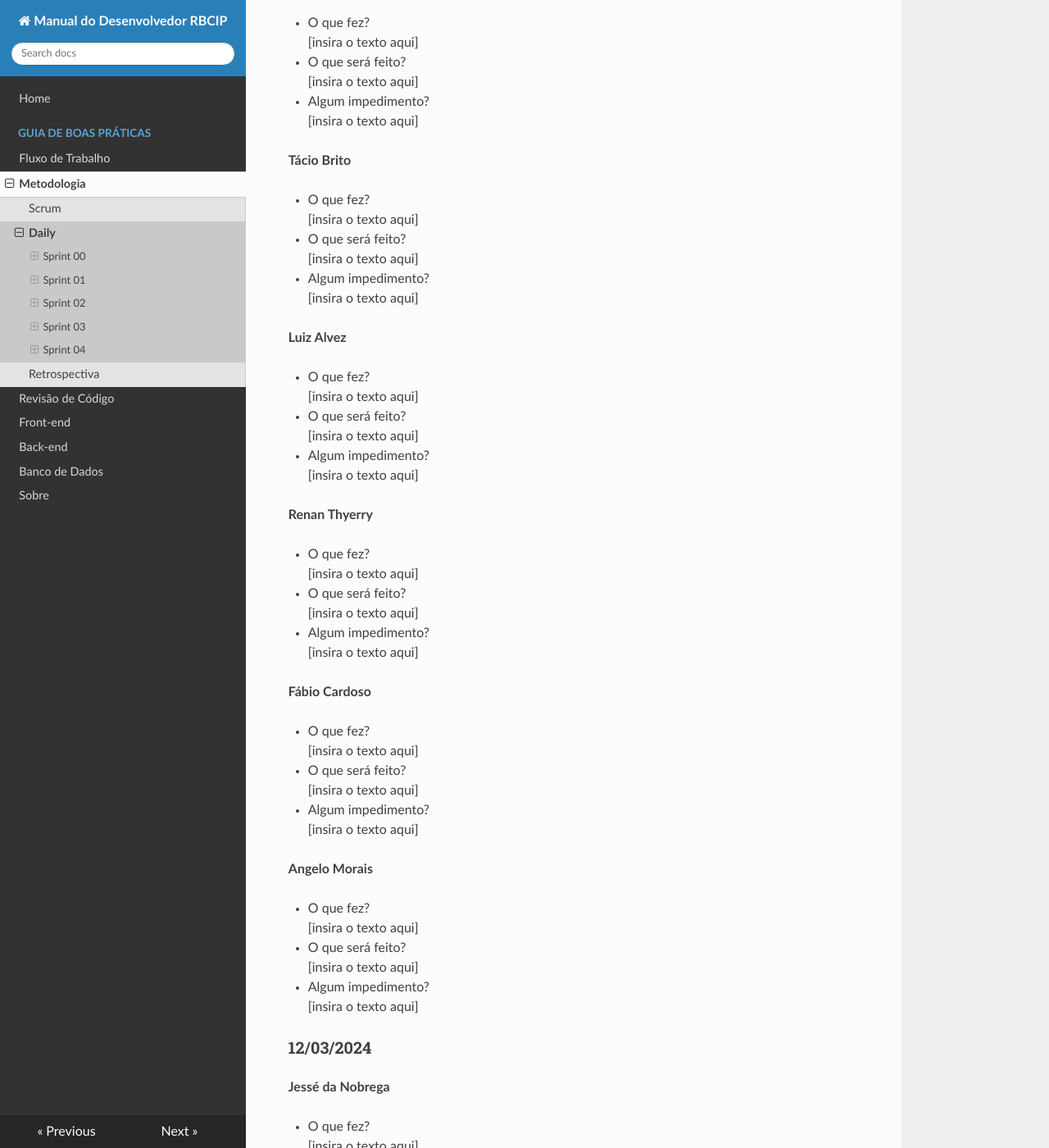
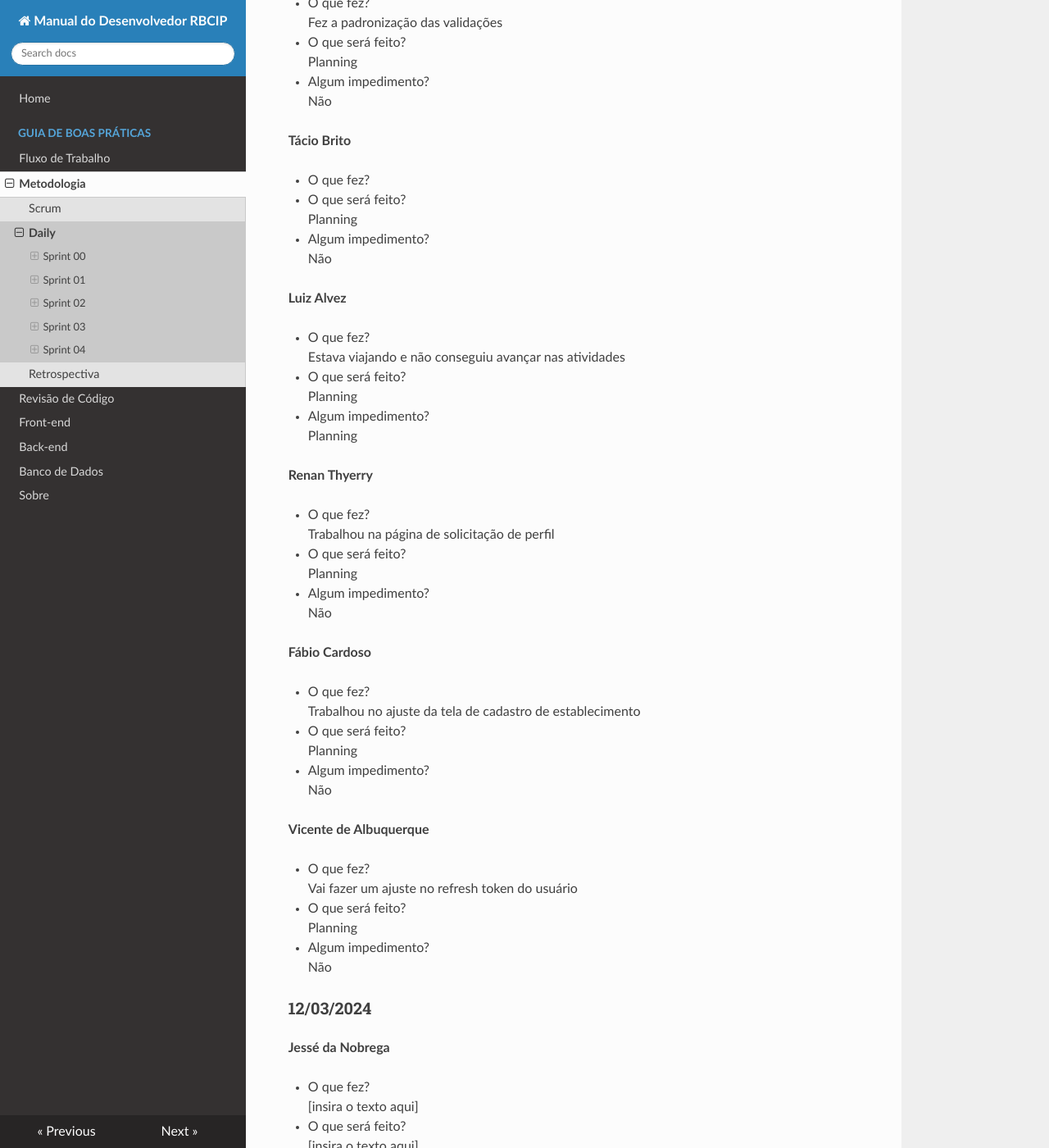
Before and after one commit to jesseazevedo/ManualDesenvolvimento, an MkDocs documentation site: the page built from docs/scrum/daily.md, in a window 1280 px wide and 1400 px high, scrolled down 44468 px. Shown: the whole window at 82% size. Built offline with MkDocs 1.6.1, drawn with Linux system fonts in a browser that asks for light colours; nearby versions of some CDN libraries; some of the changed text lies outside the part shown.

```diff
--- a/docs/scrum/daily.md
+++ b/docs/scrum/daily.md
@@ -1817,70 +1817,70 @@
 
 
 ## Sprint 03
-### 11/03/2024
-
-**Jessé da Nobrega**
-
-* O que fez?
-[insira o texto aqui]
-* O que será feito?
-[insira o texto aqui]
-* Algum impedimento?
-[insira o texto aqui]
-
-**Pedro Henrique**
-
-* O que fez?
-[insira o texto aqui]
-* O que será feito?
-[insira o texto aqui]
-* Algum impedimento?
-[insira o texto aqui]
-
-**Tácio Brito**
-
-* O que fez?
-[insira o texto aqui]
-* O que será feito?
-[insira o texto aqui]
-* Algum impedimento?
-[insira o texto aqui]
-
-**Luiz Alvez**
-
-* O que fez?
-[insira o texto aqui]
-* O que será feito?
-[insira o texto aqui]
-* Algum impedimento?
-[insira o texto aqui]
-
-**Renan Thyerry**
-
-* O que fez?
-[insira o texto aqui]
-* O que será feito?
-[insira o texto aqui]
-* Algum impedimento?
-[insira o texto aqui]
-
-**Fábio Cardoso**
-
-* O que fez?
-[insira o texto aqui]
-* O que será feito?
-[insira o texto aqui]
-* Algum impedimento?
-[insira o texto aqui]
-
-**Angelo Morais**
-
-* O que fez?
-[insira o texto aqui]
-* O que será feito?
-[insira o texto aqui]
-* Algum impedimento?
-[insira o texto aqui]
+### 08/04/2024
+
+**Jessé da Nobrega**
+
+* O que fez?
+
+* O que será feito?
+Planning
+* Algum impedimento?
+[Não
+
+**Pedro Henrique**
+
+* O que fez?
+Fez a padronização das validações
+* O que será feito?
+Planning
+* Algum impedimento?
+Não
+
+**Tácio Brito**
+
+* O que fez?
+
+* O que será feito?
+Planning
+* Algum impedimento?
+Não
+
+**Luiz Alvez**
+
+* O que fez?
+Estava viajando e não conseguiu avançar nas atividades
+* O que será feito?
+Planning
+* Algum impedimento?
+Planning
+
+**Renan Thyerry**
+
+* O que fez?
+Trabalhou na página de solicitação de perfil
+* O que será feito?
+Planning
+* Algum impedimento?
+Não
+
+**Fábio Cardoso**
+
+* O que fez?
+Trabalhou no ajuste da tela de cadastro de establecimento
+* O que será feito?
+Planning
+* Algum impedimento?
+Não
+
+**Vicente de Albuquerque**
+
+* O que fez?
+Vai fazer um ajuste no refresh token do usuário
+* O que será feito?
+Planning
+* Algum impedimento?
+Não
 
 ### 12/03/2024
 
```
Also changed, not shown: docs/scrum/index.md (+34 -0 lines), docs/scrum/retrospective.md (+10 -12 lines), site/404.html, site/backend/index.html, site/database/index.html, site/fluxoDeTrabalho/index.html, site/frontend/index.html, site/index.html, site/revisoes/index.html, site/scrum/daily/index.html, site/scrum/index.html, site/scrum/retrospective/index.html, site/search.html, site/search/search_index.json, 1 more files, 1 other file.
